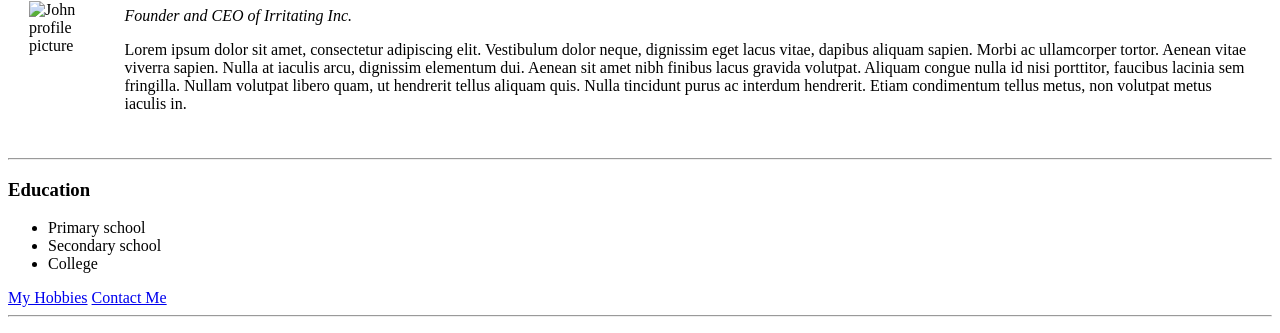
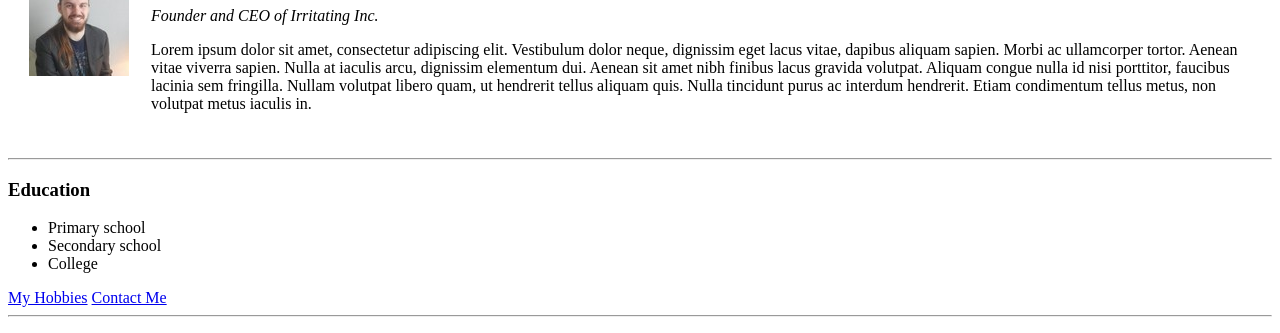
Before and after one commit to RottenEmu/learning, a plain HTML site: page index.html in a window 1280 px wide. Shown: the part 102-435 px from the top of the page. Drawn offline with Linux system fonts and the light colour scheme.

Commit message:
updated to contain images

```diff
--- a/index.html
+++ b/index.html
@@ -9,7 +9,7 @@
 <body>
 <table cellspacing="20">
     <tr>
-        <td><img src="image.png" alt="John profile picture"></td>
+        <td><img src="images/image.jpg" alt="John profile picture"></td>
         <td><h1>John Kamminga</h1>
         <p><em>Founder and CEO of Irritating Inc.</em></p>
         <p>Lorem ipsum dolor sit amet, consectetur adipiscing elit. Vestibulum dolor neque, dignissim eget lacus vitae, dapibus aliquam sapien. Morbi ac ullamcorper tortor. Aenean vitae viverra sapien. Nulla at iaculis arcu, dignissim elementum dui.
```
Also changed, not shown: images/image.jpg (added).
